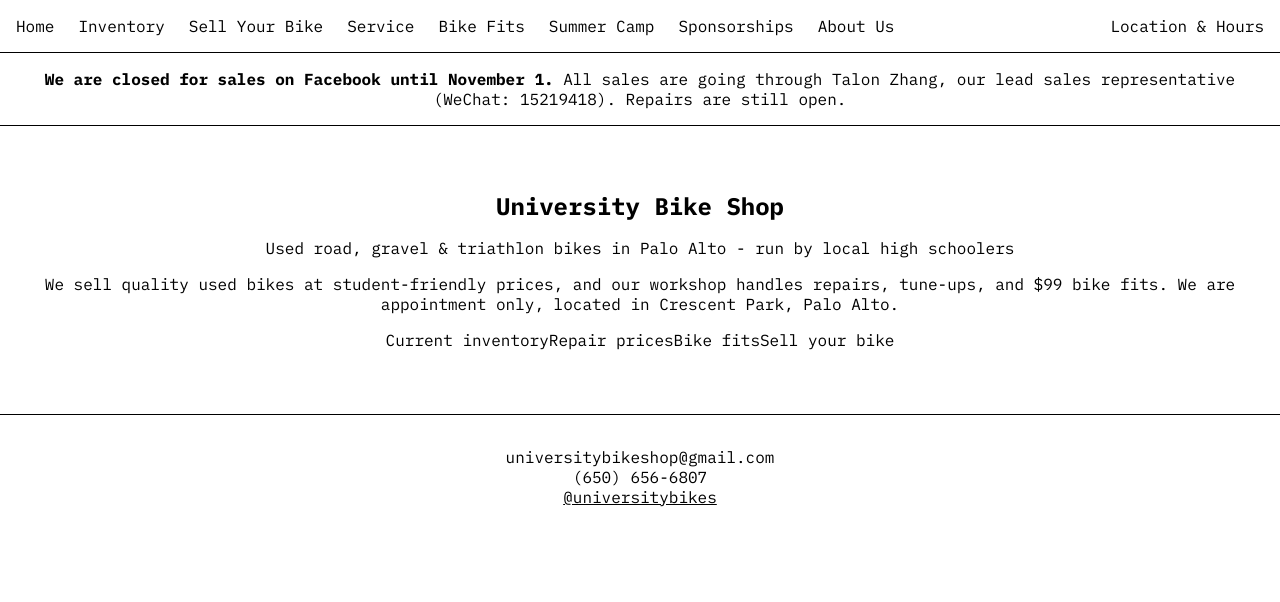
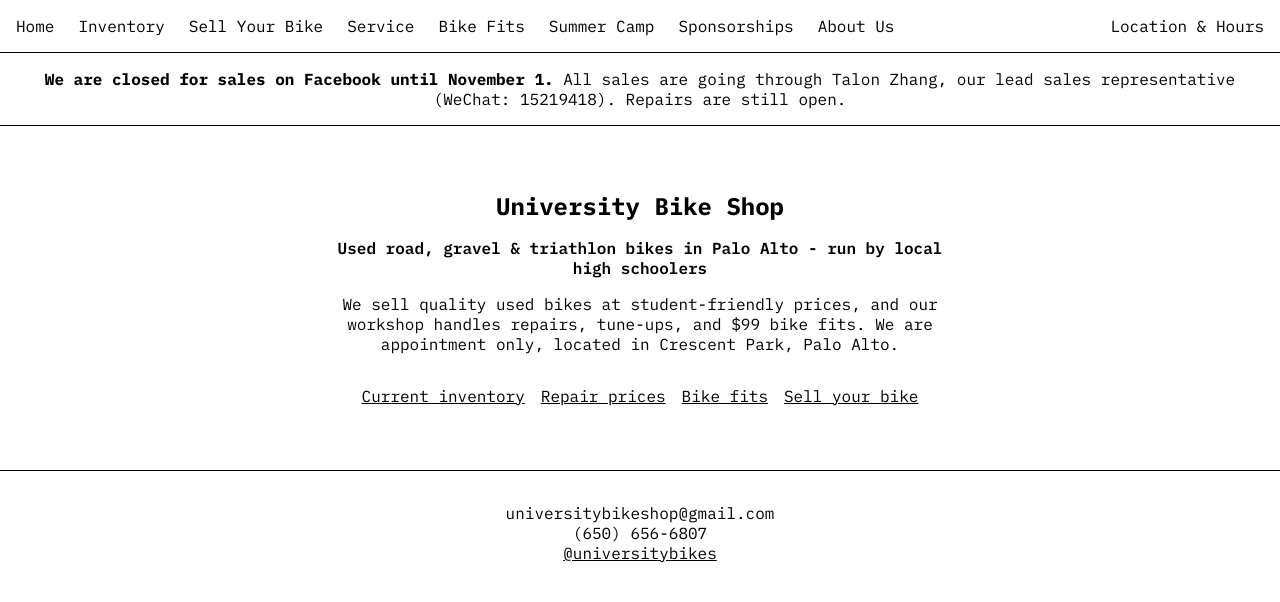
Before and after one commit to neuropathogens/university-bike-shop, a Next.js app: page / in a window 1280 px wide. Shown: the top 602 px of the page. Built offline with nearby package versions, Linux system fonts and the light colour scheme.

Commit message:
SEO: hero styles for new content

```diff
--- a/components/Hero.module.css
+++ b/components/Hero.module.css
@@ -6,4 +6,22 @@
   gap: 1rem;
   padding: 4rem 1rem;
   text-align: center;
+  max-width: 40rem;
+  margin: 0 auto;
 }
+
+.tagline {
+  font-weight: 600;
+}
+
+.links {
+  display: flex;
+  flex-wrap: wrap;
+  justify-content: center;
+  gap: 1rem;
+  margin-top: 1rem;
+}
+
+.links a {
+  text-decoration: underline;
+}
```
